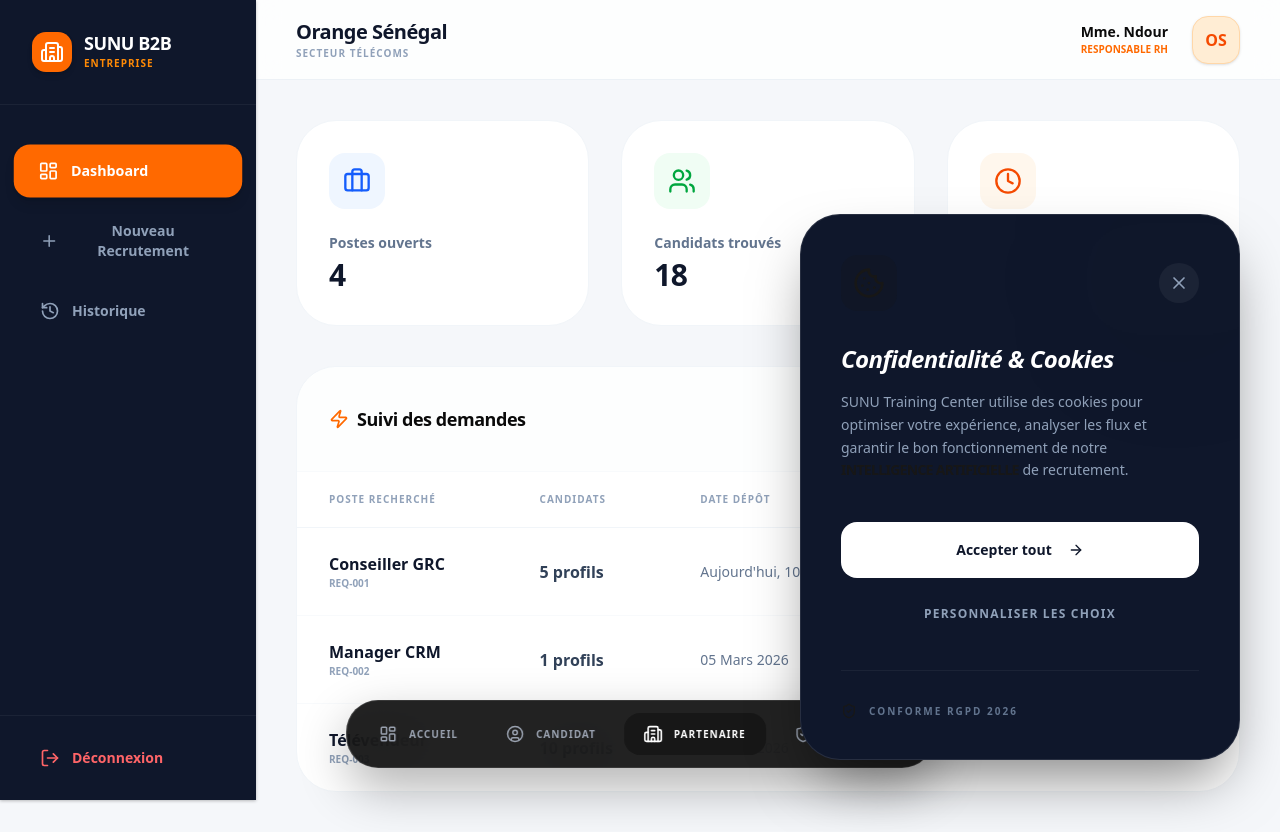
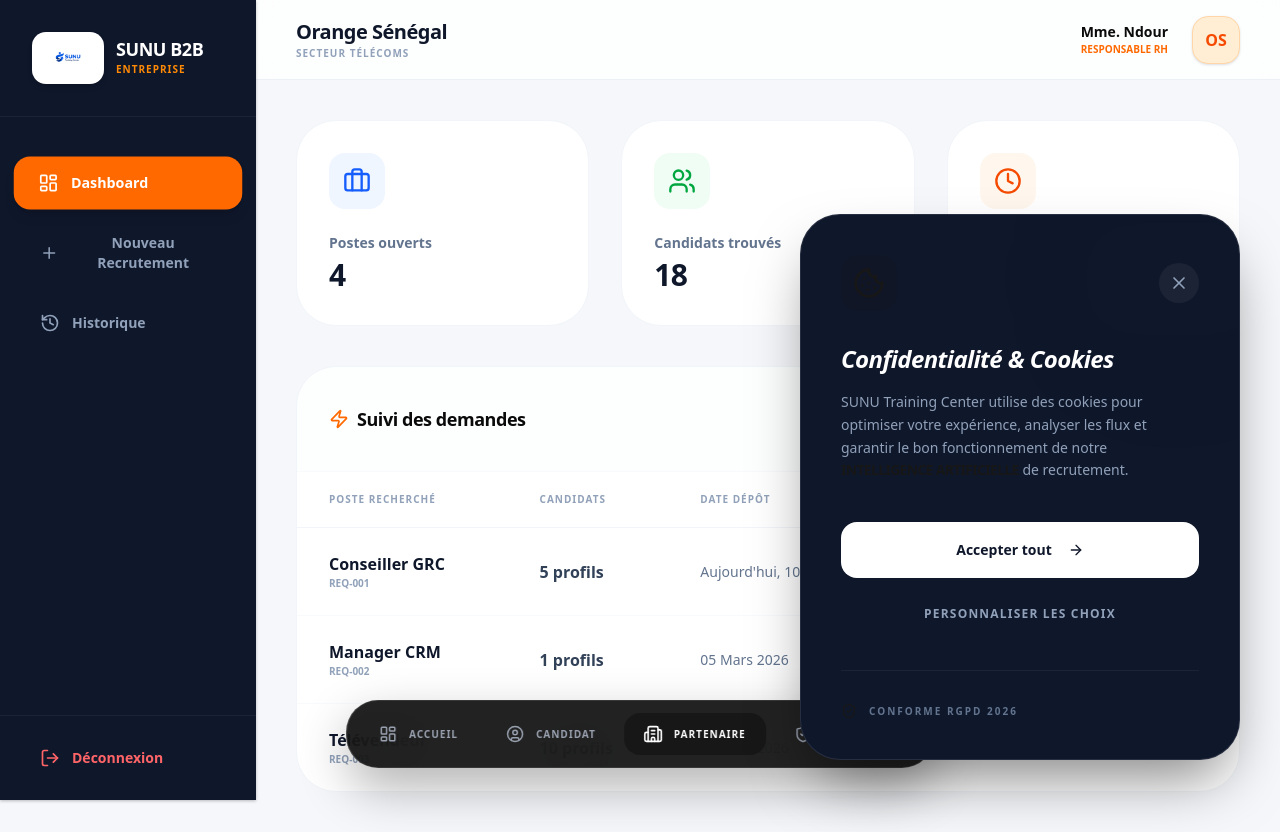
Before and after one commit to mouhamedsogue-art/sunu-training, a React (Vite) app: page / in a window 1280 px wide. Both pictures are taken after a click on the button "ESPACE PARTENAIRE". Built offline with nearby package versions, Linux system fonts and the light colour scheme.

Commit message:
last commit

```diff
--- a/src/components/admin/AdminDashboard.tsx
+++ b/src/components/admin/AdminDashboard.tsx
@@ -66,8 +66,12 @@
       <aside className="w-72 bg-slate-900 text-white flex flex-col fixed h-full z-30 transition-all duration-300">
         <div className="p-8 border-b border-white/5">
           <div className="flex items-center gap-3">
-            <div className="w-11 h-11 bg-primary rounded-2xl flex items-center justify-center shadow-2xl shadow-primary/40">
-              <span className="text-white font-black text-2xl italic">S</span>
+            <div className="bg-white rounded-2xl p-1.5 shadow-2xl shadow-primary/20">
+              <img
+                src="/logo.png"
+                alt="SUNU Training Center"
+                className="h-11 w-auto max-w-[130px] object-contain"
+              />
             </div>
             <div>
               <p className="font-black text-xl leading-none tracking-tight">SUNU Admin</p>
--- a/src/components/candidate/CVForm.tsx
+++ b/src/components/candidate/CVForm.tsx
@@ -476,7 +476,11 @@
         {/* Step Progress Sidebar */}
         <div className="lg:w-80 bg-gray-50/50 p-10 border-b lg:border-b-0 lg:border-r border-gray-100">
           <div className="flex items-center gap-3 mb-12">
-            <div className="w-8 h-8 bg-primary rounded-lg flex items-center justify-center text-white font-bold">S</div>
+            <img
+              src="/logo.png"
+              alt="SUNU Training Center"
+              className="h-9 w-auto max-w-[110px] object-contain"
+            />
             <h2 className="font-extrabold text-xl tracking-tight">Ma Candidature</h2>
           </div>
 
--- a/src/components/candidate/CandidatePortal.tsx
+++ b/src/components/candidate/CandidatePortal.tsx
@@ -47,8 +47,12 @@
       <aside className="w-72 bg-white border-r border-gray-100 hidden md:flex flex-col fixed h-full z-20">
         <div className="p-8 border-b border-gray-50">
           <div className="flex items-center gap-3">
-            <div className="w-10 h-10 bg-primary rounded-xl flex items-center justify-center shadow-lg shadow-primary/20">
-              <span className="text-white font-black text-xl italic">S</span>
+            <div className="bg-white rounded-xl p-1.5 shadow-lg shadow-primary/10 border border-gray-100">
+              <img
+                src="/logo.png"
+                alt="SUNU Training Center"
+                className="h-10 w-auto max-w-[120px] object-contain"
+              />
             </div>
             <div>
               <span className="font-bold text-lg block leading-none">SUNU Candidate</span>
@@ -112,11 +116,11 @@
               </Button>
               <div className="flex items-center gap-3 pl-6 border-l border-gray-100">
                 <div className="text-right hidden sm:block">
-                  <p className="text-sm font-bold text-foreground leading-none mb-1">Jean Dupont</p>
+                  <p className="text-sm font-bold text-foreground leading-none mb-1">Samba Ndiaye</p>
                   <p className="text-[10px] text-muted-foreground font-bold uppercase tracking-widest">Candidat Junior GRC</p>
                 </div>
                 <div className="w-11 h-11 rounded-xl bg-primary text-white flex items-center justify-center font-black text-lg shadow-lg shadow-primary/20 cursor-pointer hover:scale-105 transition-transform">
-                  JD
+                  SN
                 </div>
               </div>
             </div>
@@ -133,7 +137,7 @@
                 <div className="relative z-10 flex flex-col md:flex-row items-center gap-10">
                   <div className="flex-1">
                     <Badge className="bg-primary/20 text-primary border-none mb-6 px-4 py-1.5 font-black uppercase tracking-widest text-[10px]">Boostez votre carrière</Badge>
-                    <h1 className="text-4xl font-extrabold mb-4 tracking-tight">Bienvenue sur SUNU Center, Jean ! 👋</h1>
+                    <h1 className="text-4xl font-extrabold mb-4 tracking-tight">Bienvenue sur SUNU Center, Samba ! 👋</h1>
                     <p className="text-gray-400 text-lg mb-10 max-w-xl leading-relaxed">Votre profil est en cours d'analyse par notre IA. Complétez vos expériences pour attirer les meilleures opportunités en GRC.</p>
                     <Button className="bg-primary hover:bg-primary/90 text-white font-black h-14 px-10 rounded-2xl shadow-xl shadow-primary/30 transition-all hover:-translate-y-1" onClick={() => setActiveTab('cv')}>
                       Compléter mon profil IA <ChevronRight className="ml-2 w-5 h-5" />
--- a/src/components/landing/Stats.tsx
+++ b/src/components/landing/Stats.tsx
@@ -2,9 +2,9 @@
 import { motion } from 'framer-motion';
 
 const stats = [
-  { label: "CV reçus & analysés", value: "12,450", suffix: "+", color: "text-primary" },
-  { label: "Entreprises partenaires", value: "350", suffix: "+", color: "text-orange-500" },
-  { label: "Profils disponibles", value: "8,200", suffix: "", color: "text-slate-900" },
+  { label: "CV reçus & analysés", value: "5000", suffix: "+", color: "text-primary" },
+  { label: "Entreprises partenaires", value: "20", suffix: "+", color: "text-orange-500" },
+  { label: "Profils disponibles", value: "4500", suffix: "", color: "text-slate-900" },
   { label: "Taux de satisfaction", value: "98", suffix: "%", color: "text-green-600" }
 ];
 
--- a/src/components/partner/PartnerDashboard.tsx
+++ b/src/components/partner/PartnerDashboard.tsx
@@ -1,6 +1,5 @@
 import React, { useState } from 'react';
 import {
-  Building2,
   Users,
   Plus,
   LogOut,
@@ -49,8 +48,12 @@
       <aside className="w-64 bg-slate-900 text-white hidden md:flex flex-col fixed h-full z-20 shadow-2xl">
         <div className="p-8 border-b border-white/5">
           <div className="flex items-center gap-3">
-            <div className="w-10 h-10 bg-orange-500 rounded-xl flex items-center justify-center shadow-lg shadow-orange-500/20">
-              <Building2 className="text-white w-6 h-6" />
+            <div className="bg-white rounded-xl p-1.5 shadow-lg shadow-orange-500/10">
+              <img
+                src="/logo.png"
+                alt="SUNU Training Center"
+                className="h-10 w-auto max-w-[120px] object-contain"
+              />
             </div>
             <div className="flex flex-col">
               <span className="font-black text-lg leading-none tracking-tight">SUNU B2B</span>
```
